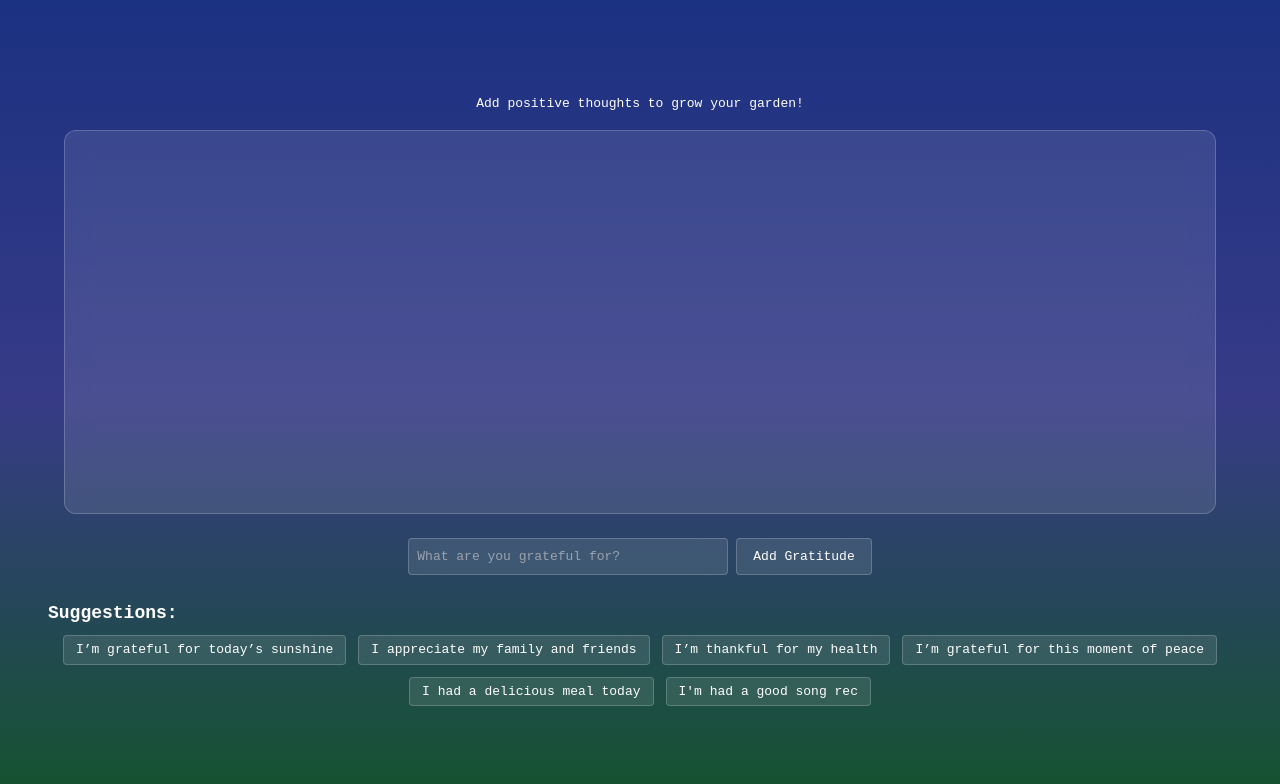
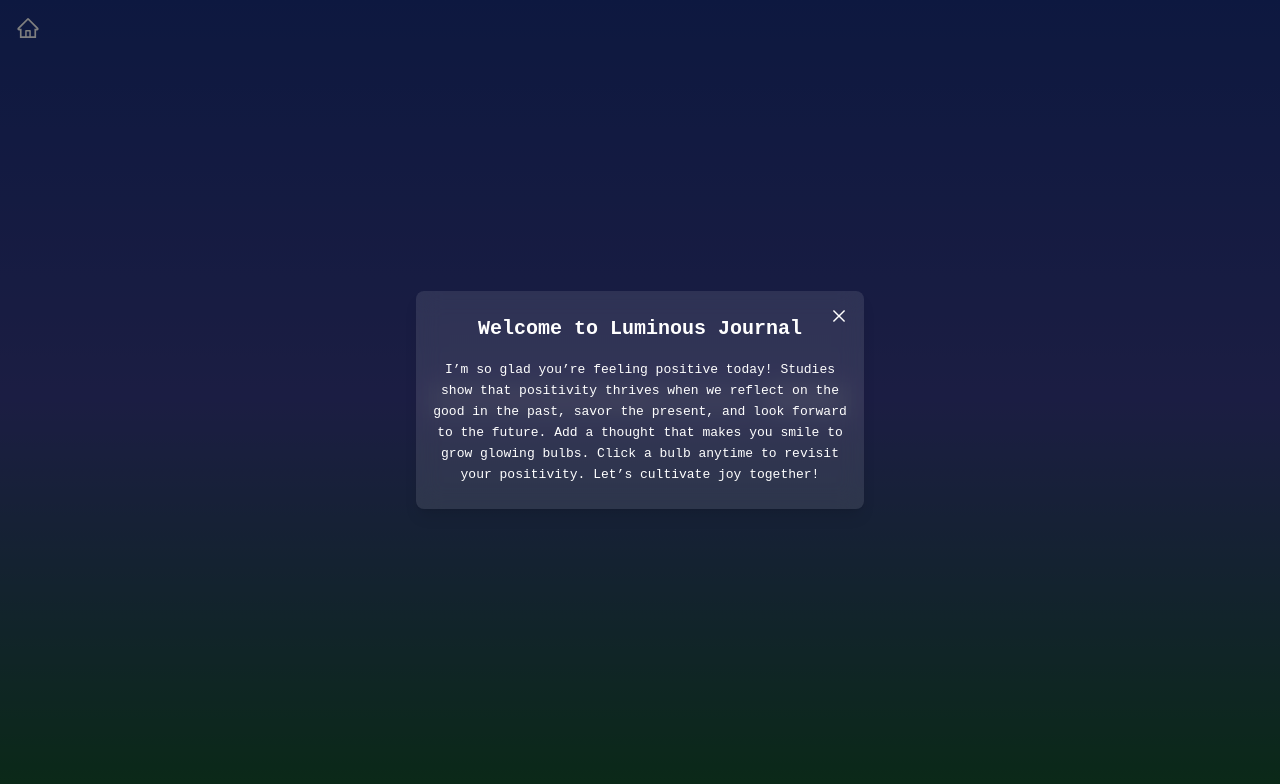
Before and after one commit to nina-jsl/CE_Project2, a Next.js app: page /games/Positive in a window 1280 px wide. Shown: the top 784 px of the page. Built offline with nearby package versions, Linux system fonts and the light colour scheme.

Commit message:
edits on positive page

```diff
--- a/app/games/Positive/page.tsx
+++ b/app/games/Positive/page.tsx
@@ -1,156 +1,137 @@
 "use client";
 import { useState } from "react";
-import Image from "next/image";
+import { AiOutlineClose, AiOutlineHome } from "react-icons/ai";
 import Link from "next/link";
 
 const GratitudeGarden = () => {
-  const [gratitudeList, setGratitudeList] = useState<
-    { image: string; left: string; bottom: string }[]
+  const [bulbs, setBulbs] = useState<
+    { id: number; left: string; bottom: string; color: string; text: string }[]
   >([]);
-  const [gratitudeTexts, setGratitudeTexts] = useState<string[]>([]);
-  const [milestoneReached, setMilestoneReached] = useState(false); // For controlling the milestone pop-up
+  const [inputText, setInputText] = useState<string>("");
+  const [selectedText, setSelectedText] = useState<string | null>(null); // For pop-up content
+  const [showInfoPopup, setShowInfoPopup] = useState(true); // Initial pop-up
 
-  const gratitudeSuggestions = [
-    "I’m grateful for today’s sunshine",
-    "I appreciate my family and friends",
-    "I’m thankful for my health",
-    "I’m grateful for this moment of peace",
-    "I had a delicious meal today",
-    "I'm had a good song rec"
+  const colors = [
+    "bg-turqoise",
+    "bg-light-blue",
+    "bg-light-yellow",
+    "bg-white",
   ];
 
-  const flowerImages = [
-    "/flowers/cherry-blossom.png",
-    "/flowers/daisy.png",
-    "/flowers/daisy2.png",
-    "/flowers/morning-glory.png",
-  ];
-
-  const addGratitude = (thought: string) => {
-    if (!gratitudeTexts.includes(thought)) {
-      const randomImage =
-        flowerImages[Math.floor(Math.random() * flowerImages.length)];
-      const randomLeft = `${Math.random() * 90}%`;
-      const randomBottom = `${Math.random() * 50 + 10}%`;
-
-      setGratitudeList([
-        ...gratitudeList,
-        { image: randomImage, left: randomLeft, bottom: randomBottom },
-      ]);
-      setGratitudeTexts([...gratitudeTexts, thought]);
-
-      // Trigger milestone pop-up when 5 or more gratitudes are added
-      if (gratitudeTexts.length + 1 >= 5) {
-        setMilestoneReached(true);
-      }
+  // Adds a new bulb to the garden
+  const addBulb = () => {
+    if (inputText.trim() !== "") {
+      const newBulb = {
+        id: bulbs.length,
+        left: `${Math.random() * 90}%`,
+        bottom: `${Math.random() * 90}%`, // Adjusted to cover the full height
+        color: colors[Math.floor(Math.random() * colors.length)],
+        text: inputText,
+      };
+      setBulbs([...bulbs, newBulb]);
+      setInputText("");
     }
   };
 
   return (
-    <div className="flex flex-col items-center justify-center min-h-screen bg-gradient-to-b from-resolution-blue via-marian-blue to-green-900 ">
-      <p className="mb-4 text-white">
-        Add positive thoughts to grow your garden!
+    <div className="relative min-h-screen bg-gradient-to-b from-resolution-blue via-marian-blue to-green-900 overflow-hidden">
+      {/* Home Icon */}
+      <Link href="/">
+        <AiOutlineHome
+          className="absolute top-4 left-4 text-white text-2xl cursor-pointer"
+          aria-label="Return to homepage"
+        />
+      </Link>
+
+      <div className="flex flex-col items-center justify-center min-h-screen relative">
+        {/* Info Pop-Up */}
+        {showInfoPopup && (
+          <div className="fixed inset-0 flex items-center justify-center bg-black bg-opacity-50 z-50">
+            <div className="bg-white bg-opacity-10 backdrop-blur-md py-6 px-4 rounded-lg shadow-lg max-w-md w-full relative">
+              <AiOutlineClose
+                className="text-white text-lg absolute top-4 right-4 cursor-pointer"
+                aria-label="Close introduction"
+                onClick={() => setShowInfoPopup(false)}
+              />
+              <h1 className="text-white text-xl font-bold text-center mb-4">
+                Welcome to Luminous Journal
+              </h1>
+              <p className="text-white text-center leading-relaxed">
+                I’m so glad you’re feeling positive today! Studies show that
+                positivity thrives when we reflect on the good in the past,
+                savor the present, and look forward to the future. Add a thought
+                that makes you smile to grow glowing bulbs. Click a bulb anytime
+                to revisit your positivity. Let’s cultivate joy together!
               </p>
+            </div>
+          </div>
+        )}
 
-      {/* Garden */}
-      <div className="relative w-full max-w-6xl h-96 bg-white bg-opacity-10 backdrop-blur-md border border-white border-opacity-20 rounded-xl mb-6">
-        {gratitudeList.map((item, index) => (
+        {/* Glowing Bulbs */}
+        <div className="absolute inset-0 overflow-hidden">
+          {bulbs.map((bulb) => (
             <div
-            key={index}
-            className="absolute"
+              key={bulb.id}
+              className={`absolute w-12 h-12 rounded-full ${bulb.color} animate-float cursor-pointer shadow-[0_0_15px_rgba(255,255,255,0.6),0_0_30px_rgba(255,255,255,0.4)]`}
               style={{
-              left: item.left,
-              bottom: item.bottom,
+                left: bulb.left,
+                bottom: bulb.bottom,
               }}
-          >
-            <Image
-              src={item.image}
-              alt="Flower"
-              className="w-12 h-12"
-              width={250}
-              height={250}
-            />
-          </div>
+              onClick={() => setSelectedText(bulb.text)}
+              aria-label="Click to view positive thought"
+            ></div>
           ))}
         </div>
 
-      {/* Gratitude Input */}
-      <div className="flex items-center gap-2">
+        {/* Input Field and Add Button */}
+        <div className="flex items-center gap-2 z-10">
           <input
             type="text"
-          placeholder="What are you grateful for?"
-          className="bg-white bg-opacity-10 backdrop-blur-md border border-white border-opacity-20  text-white rounded p-2 w-80"
-          onKeyDown={(e) => {
-            if (e.key === "Enter" && e.currentTarget.value) {
-              addGratitude(e.currentTarget.value);
-              e.currentTarget.value = "";
-            }
-          }}
+            value={inputText}
+            onChange={(e) => setInputText(e.target.value)}
+            placeholder="Enter your positive thought"
+            className="bg-white bg-opacity-10 backdrop-blur-md text-white px-4 py-2 rounded w-80"
           />
           <button
-          onClick={() => {
-            const input =
-              document.querySelector<HTMLInputElement>("input[type='text']");
-            if (input?.value) {
-              addGratitude(input.value);
-              input.value = "";
-            }
-          }}
-          className=" bg-white bg-opacity-10 backdrop-blur-md border border-white border-opacity-20  text-white px-4 py-2 rounded hover:bg-green-600 transition"
+            onClick={addBulb}
+            className="bg-white bg-opacity-10 backdrop-blur-md text-white px-4 py-2 rounded hover:bg-green-600 transition"
           >
-          Add Gratitude
+            Add Bulb
           </button>
         </div>
 
-      {/* Gratitude Suggestions */}
-      <div className="mt-6 mx-12">
-        <h2 className="text-lg font-semibold mb-2 text-white">Suggestions:</h2>
-        <div className="flex flex-wrap justify-center gap-3">
-          {gratitudeSuggestions.map((suggestion) => (
-            <button
-              key={suggestion}
-              onClick={() => addGratitude(suggestion)}
-              className=" bg-white bg-opacity-10 backdrop-blur-md border border-white border-opacity-20 text-white px-3 py-1 rounded hover:bg-opacity-55"
-            >
-              {suggestion}
-            </button>
-          ))}
-        </div>
-      </div>
-
-      {/* Milestone Pop-Up */}
-      {milestoneReached && (
+        {/* Positive Thought Pop-Up */}
+        {selectedText && (
           <div className="fixed inset-0 flex items-center justify-center bg-black bg-opacity-50 z-50">
-          <div className="bg-white p-6 rounded-lg shadow-lg max-w-md w-full">
-            <h1 className="text-2xl font-bold text-center mb-4">
-              🎉 Milestone Reached! 🎉
-            </h1>
-            <p className="text-gray-700 text-center mb-4">
-              You’ve added 5 or more gratitudes! We hope this good mood
-              accompanies you today.
-            </p>
-            <ul className="list-disc list-inside text-gray-800">
-              {gratitudeTexts.map((text, index) => (
-                <li key={index}>{text}</li>
-              ))}
-            </ul>
-            <div className = "flex gap-2">
-            {/* <button
-              onClick={() => setMilestoneReached(false)}
-              className="mt-6 px-4 py-2 bg-green-500 text-white rounded hover:bg-green-600 transition"
-            >
-              Close
-            </button> */}
-            <Link href="/">
-              <button className="mt-6 px-4 py-2 bg-green-500 text-white rounded hover:bg-green-600 transition">
-                Home
-              </button>
-            </Link>
-            </div>
-
+            <div className="bg-white bg-opacity-10 backdrop-blur-md py-6 px-4 rounded-lg shadow-lg max-w-md w-full relative">
+              <AiOutlineClose
+                className="text-white text-lg absolute top-4 right-4 cursor-pointer"
+                aria-label="Close positive thought"
+                onClick={() => setSelectedText(null)}
+              />
+              <p className="text-white text-center mt-4 mb-6">{selectedText}</p>
             </div>
           </div>
         )}
+      </div>
+
+      {/* Animation Styles */}
+      <style jsx>{`
+        @keyframes float {
+          0% {
+            transform: translate(0, 0);
+          }
+          50% {
+            transform: translate(10px, -20px);
+          }
+          100% {
+            transform: translate(0, 0);
+          }
+        }
+        .animate-float {
+          animation: float 5s ease-in-out infinite;
+        }
+      `}</style>
     </div>
   );
 };
--- a/app/page.tsx
+++ b/app/page.tsx
@@ -9,7 +9,7 @@ const EmotionSelector = () => {
   const [loading, setLoading] = useState(false);
 
   const gameNames: { [key: string]: string } = {
-    Positive: "Golden Hours",
+    Positive: "Luminous Journal",
     Neutral: "Mood Bridge",
     Negative: "Inner Oasis",
   };
--- a/package.json
+++ b/package.json
@@ -13,7 +13,7 @@
     "next": "15.0.3",
     "react": "19.0.0-rc-66855b96-20241106",
     "react-dom": "19.0.0-rc-66855b96-20241106",
-    "react-icons": "^5.3.0",
+    "react-icons": "^5.4.0",
     "sentiment": "^5.0.2",
     "vader-sentiment": "^1.1.3"
   },
--- a/tailwind.config.ts
+++ b/tailwind.config.ts
@@ -8,6 +8,9 @@ export default {
   ],
   theme: {
     extend: {
+      boxShadow: {
+        glowing: '0 0 15px rgba(255, 255, 255, 0.6), 0 0 30px rgba(255, 255, 255, 0.4)',
+      },
       colors: {
         background: "var(--background)",
         foreground: "var(--foreground)",
@@ -25,6 +28,9 @@ export default {
         "harvest-gold": "#E8AF01ff",
         "hunter-green": "#4B6E50ff",
         "lapis-lazuli": "#01608Fff",
+        "turqoise":"#bee9e8",
+        "light-blue":"#cae9ff",
+        "light-yellow":"#ffe45e"
       },
     },
   },
```
Also changed, not shown: 1 other file (tests, documents, lock files or other folders). Lines whose indentation alone changed are shown as unchanged.
